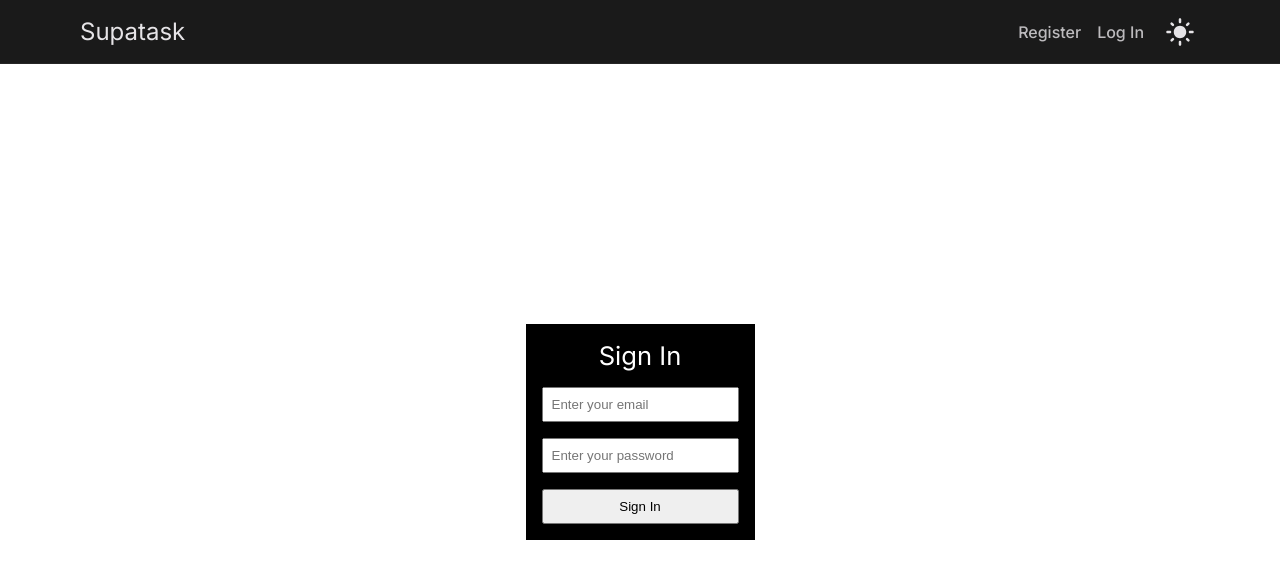
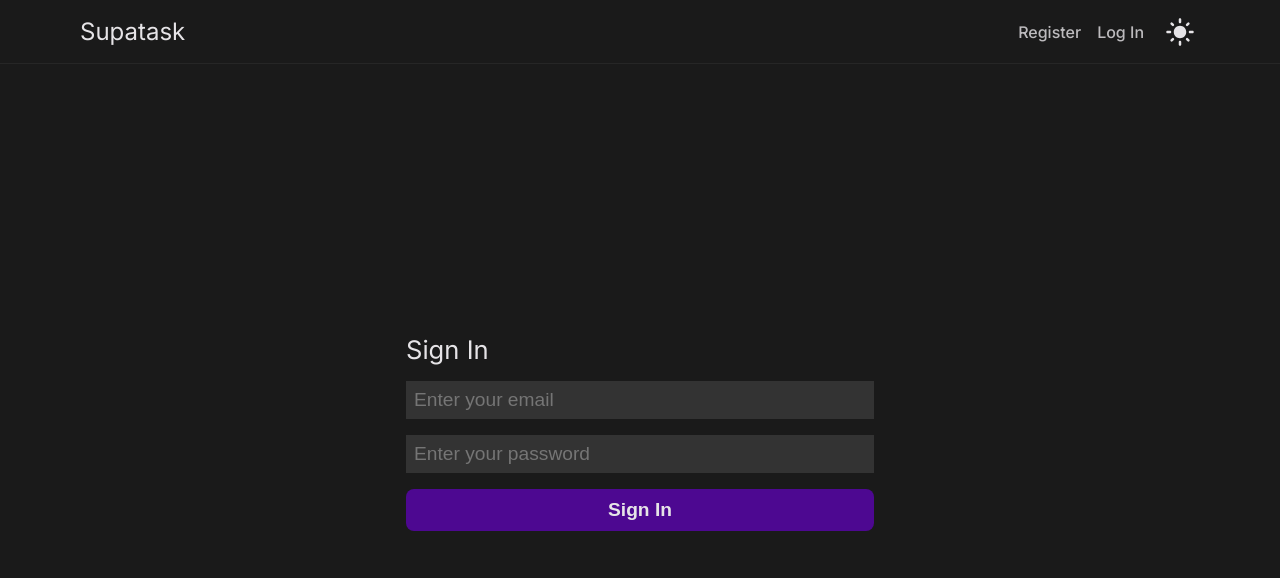
Before and after one commit to eagrcode/supatask, a React (Vite) app: page /login in a window 1280 px wide. Shown: the top 578 px of the page. Built offline with nearby package versions, Linux system fonts and the light colour scheme; no server answers.

Commit message:
add theme styling to login + register pages

```diff
--- a/src/pages/Login/Login.jsx
+++ b/src/pages/Login/Login.jsx
@@ -3,18 +3,20 @@ import styles from "./Login.module.scss";
 
 // react
 import { useState } from "react";
-
 import { useNavigate } from "react-router";
 
 // context
 import { useAuth } from "../../context/AuthProvider";
+import { useTheme } from "../../context/ThemeProvider";
 
 function Login() {
+  // state
   const [email, setEmail] = useState("");
   const [password, setPassword] = useState("");
 
+  // destructure context
   const { login } = useAuth();
-  const { user } = useAuth();
+  const { theme } = useTheme();
 
   const navigate = useNavigate();
 
@@ -31,7 +33,7 @@ function Login() {
 
   return (
     <>
-      <main className={styles.main}>
+      <main className={`${styles.main} ${styles[theme]}`}>
         <form className={styles.form} onSubmit={signInUser}>
           <span className={styles.formHeader}>Sign In</span>
           <input
@@ -39,7 +41,7 @@ function Login() {
             value={email}
             name="email"
             onChange={(e) => setEmail(e.target.value)}
-            className={styles.input}
+            className={`${styles.input} ${styles[theme]}`}
             placeholder="Enter your email"
           />
           <input
@@ -47,7 +49,7 @@ function Login() {
             value={password}
             name="password"
             onChange={(e) => setPassword(e.target.value)}
-            className={styles.input}
+            className={`${styles.input} ${styles[theme]}`}
             placeholder="Enter your password"
           />
           <button className={styles.button} type="submit">
--- a/src/pages/Login/Login.module.scss
+++ b/src/pages/Login/Login.module.scss
@@ -3,29 +3,69 @@
   justify-content: center;
   align-items: center;
   height: calc(100vh - 4rem);
+
+  &.dark {
+    background-color: var(--primary-bg-dark);
+    color: var(--primary-text-dark);
+  }
+
+  &.light {
+    background-color: var(--primary-bg-light);
+    color: var(--primary-text-light);
+  }
 }
 
 .form {
   display: flex;
   flex-direction: column;
   justify-content: center;
-  align-items: center;
-  background-color: black;
   padding: 1rem;
   gap: 1rem;
+  width: 100%;
+  max-width: 500px;
 }
 
 .formHeader {
-  color: white;
   font-size: 1.6rem;
 }
 
 .input {
   padding: 0.5rem;
+  width: 100%;
+  font-size: 1.2rem;
+  outline-color: var(--accent-color);
+  border: transparent;
+
+  &.dark {
+    background-color: hsl(0, 0%, 20%);
+    color: var(--primary-text-dark);
+  }
+
+  &.light {
+    background-color: hsl(270, 5%, 80%);
+    color: var(--primary-text-light);
+  }
+}
+
+input:-webkit-autofill,
+input:-webkit-autofill:hover,
+input:-webkit-autofill:focus {
+  -webkit-text-fill-color: var(--primary-text-light);
+  -webkit-box-shadow: 0 0 0px 40rem hsl(0, 0%, 20%) inset;
 }
 
 .button {
   cursor: pointer;
   width: 100%;
-  padding: 0.5rem;
+  padding: 10px 0;
+  border-radius: 8px;
+  font-size: 1.2rem;
+  font-weight: 600;
+  border: transparent;
+  background-color: var(--accent-color);
+  color: var(--primary-text-dark);
+
+  &:hover {
+    background-color: hsl(270, 90%, 25%);
+  }
 }
--- a/src/pages/Register/Register.jsx
+++ b/src/pages/Register/Register.jsx
@@ -7,11 +7,16 @@ import { supabase } from "../../supabaseClient";
 // styles
 import styles from "./Register.module.scss";
 
+// context
+import { useTheme } from "../../context/ThemeProvider";
+
 function Register() {
   const [email, setEmail] = useState("");
   const [password, setPassword] = useState("");
   const [firstName, setFirstName] = useState("");
   const [lastName, setLastName] = useState("");
+
+  const { theme } = useTheme();
 
   async function signUpUser(e) {
     e.preventDefault();
@@ -34,7 +39,7 @@ function Register() {
 
   return (
     <>
-      <main className={styles.main}>
+      <main className={`${styles.main} ${styles[theme]}`}>
         <form className={styles.form} onSubmit={signUpUser}>
           <span className={styles.formHeader}>Create an account</span>
           <input
@@ -42,7 +47,7 @@ function Register() {
             value={firstName}
             name="first-name"
             onChange={(e) => setFirstName(e.target.value)}
-            className={styles.input}
+            className={`${styles.input} ${styles[theme]}`}
             placeholder="First name"
           />
           <input
@@ -50,7 +55,7 @@ function Register() {
             value={lastName}
             name="last-name"
             onChange={(e) => setLastName(e.target.value)}
-            className={styles.input}
+            className={`${styles.input} ${styles[theme]}`}
             placeholder="Last name"
           />
           <input
@@ -58,7 +63,7 @@ function Register() {
             value={email}
             name="email"
             onChange={(e) => setEmail(e.target.value)}
-            className={styles.input}
+            className={`${styles.input} ${styles[theme]}`}
             placeholder="Email address"
           />
           <input
@@ -66,7 +71,7 @@ function Register() {
             value={password}
             name="password"
             onChange={(e) => setPassword(e.target.value)}
-            className={styles.input}
+            className={`${styles.input} ${styles[theme]}`}
             placeholder="Password"
           />
           <button className={styles.button} type="submit">
--- a/src/pages/Register/Register.module.scss
+++ b/src/pages/Register/Register.module.scss
@@ -3,6 +3,16 @@
   justify-content: center;
   align-items: center;
   height: calc(100vh - 4rem);
+
+  &.dark {
+    background-color: var(--primary-bg-dark);
+    color: var(--primary-text-dark);
+  }
+
+  &.light {
+    background-color: var(--primary-bg-light);
+    color: var(--primary-text-light);
+  }
 }
 
 .form {
@@ -23,16 +33,24 @@
   padding: 0.5rem;
   width: 100%;
   font-size: 1.2rem;
-  background-color: hsl(0, 0%, 20%);
-  color: var(--primary-text-color);
-  outline-color: var(--accent-color);
   border: transparent;
+
+  &.dark {
+    background-color: hsl(0, 0%, 20%);
+    color: var(--primary-text-dark);
+  }
+
+  &.light {
+    background-color: hsl(270, 5%, 80%);
+    color: var(--primary-text-light);
+  }
 }
 
 input:-webkit-autofill,
 input:-webkit-autofill:hover,
-input:-webkit-autofill:focus {
-  -webkit-text-fill-color: var(--primary-text-color);
+input:-webkit-autofill:focus,
+input:-webkit-autofill:active {
+  -webkit-text-fill-color: var(--primary-text-dark) !important;
   -webkit-box-shadow: 0 0 0px 40rem hsl(0, 0%, 20%) inset;
 }
 
@@ -45,7 +63,7 @@ input:-webkit-autofill:focus {
   font-weight: 600;
   border: transparent;
   background-color: var(--accent-color);
-  color: var(--primary-text-color);
+  color: var(--primary-text-dark);
 
   &:hover {
     background-color: hsl(270, 90%, 25%);
```
